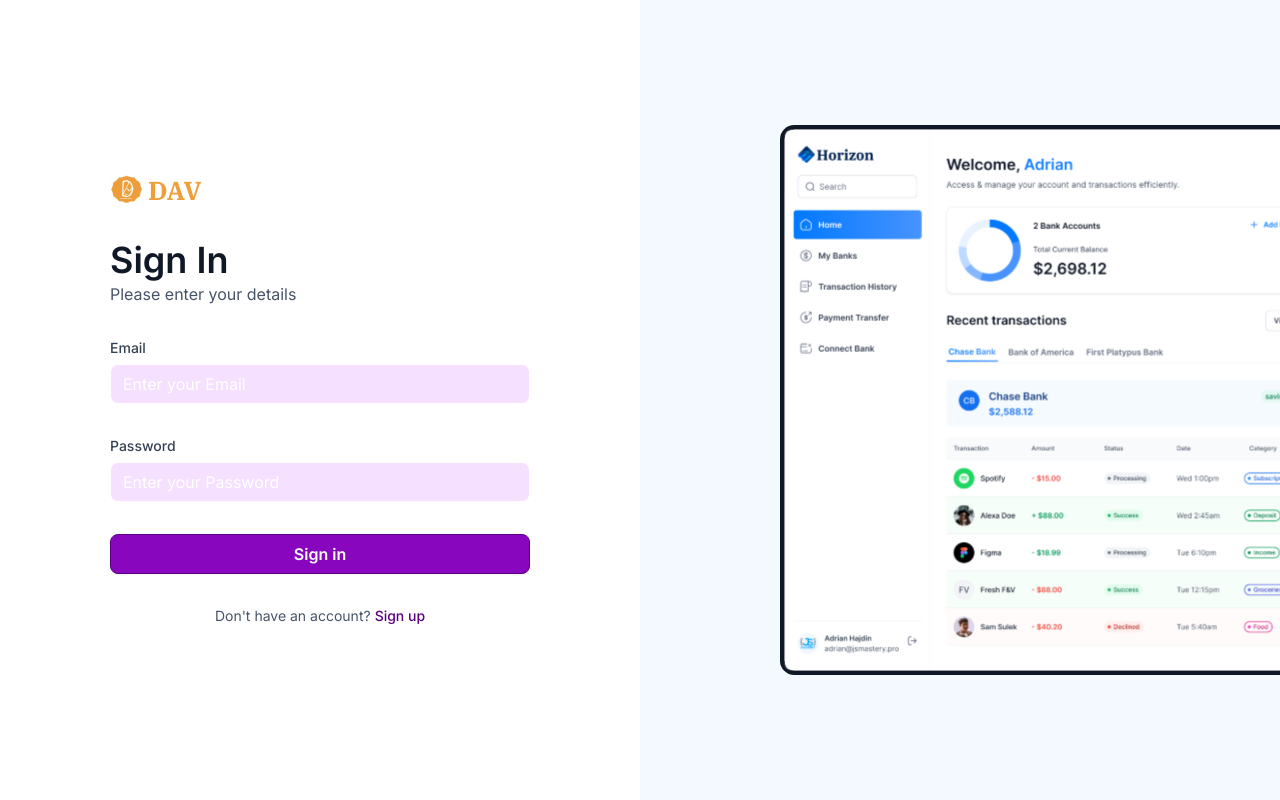
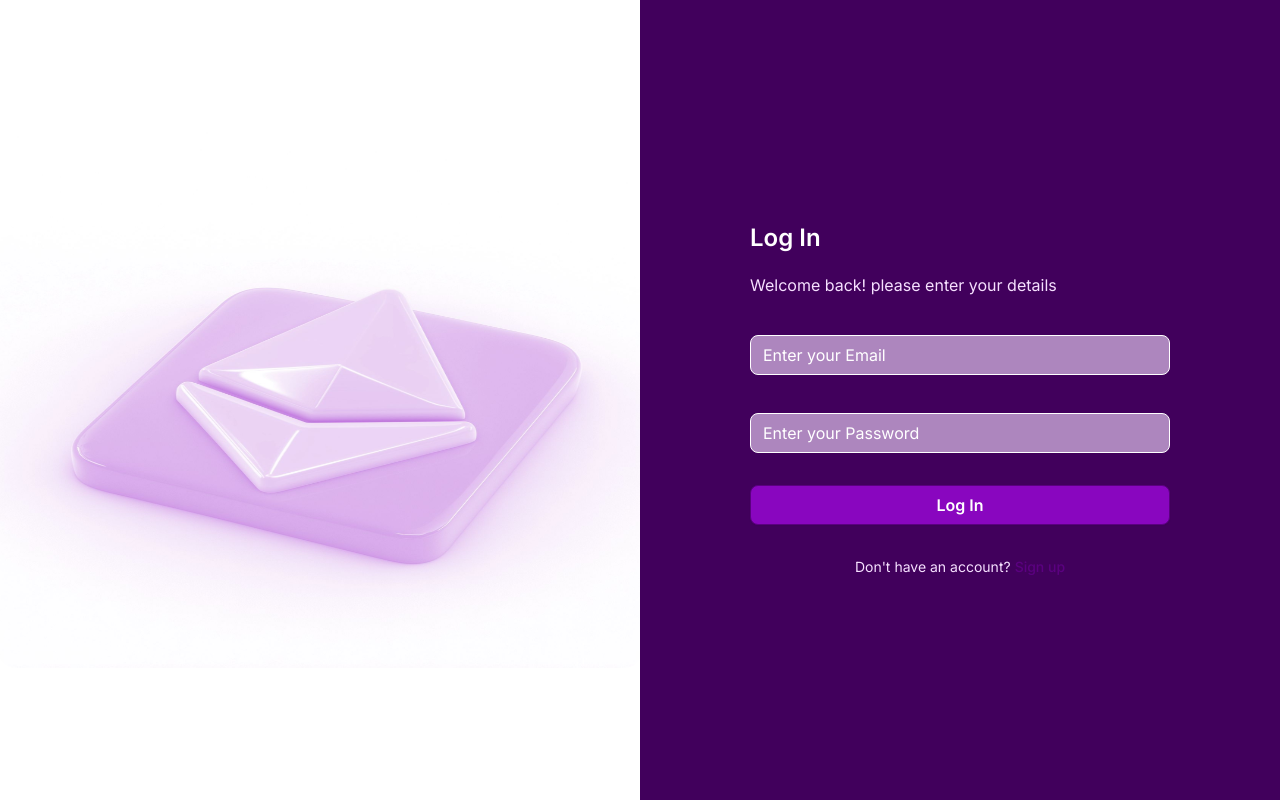
Before and after one commit to Davidson3556/DavBank, a Next.js app: page /sign-in in a window 1280 px wide. Built offline with nearby package versions, Linux system fonts and the light colour scheme.

Commit message:
sign modification

```diff
--- a/app/(auth)/layout.tsx
+++ b/app/(auth)/layout.tsx
@@ -7,20 +7,25 @@
   }>) {
     return (
       <main className="flex min-h-screen w-full
-      justify-between font-inter">
-          {children}
+      justify-between font-inter bg-[#41005C]">
 
           <div className="auth-asset">
+
             <div>
                 <Image
-                src="/icons/auth-image.svg"
-                alt="Auth Image"
-                width={500}
+                src="/icons/login.svg"
+                alt="Login Image"
+                width={750}
                 height={500}
                 />
             </div>
 
+
+
+
+
           </div>
+           {children}
       </main>
     );
   }
--- a/app/globals.css
+++ b/app/globals.css
@@ -45,7 +45,7 @@
 
 @layer utilities {
   .input-class {
-    @apply text-16 placeholder:text-16 rounded-lg border border-[#FFFFFF] text-gray-900 bg-btninput placeholder-[white];
+    @apply text-16 placeholder:text-16 rounded-lg border border-[#FFFFFF] text-gray-900 bg-btninput-60 placeholder-[white];
   }
 
   .sheet-content button {
--- a/components/ui/AuthForm.tsx
+++ b/components/ui/AuthForm.tsx
@@ -75,30 +75,22 @@
 
   return (
     <section className="auth-form">
-        <header className="flex flex-col gap-5 md:gap-8">
-        <Link href="/"
-            className="cursor-pointer items-center gap-1 flex">
-            <Image src="/icons/logo.svg"
-                width={34}
-                height={34}
-                alt="Dav logo"/>
-                 <h1 className="text-26 font-ibm-plex-serif font-bold text-[#ee9f39]">
-                  DAV</h1>
-        </Link>
+        <header className="flex flex-col gap-5 md:gap-8 ">
+
         <div className="flex flex-col gap-1 md:gap-3">
-            <h1 className='text-24 lg:text-36 font-semibold
-            text-gray-900'>
+            <h1 className='text-24 lg:text-24 font-semibold
+            text-[#FFFFFF]'>
 
                 {user
                 ?'Link Account'
             :type==='sign-in'
-            ?'Sign In'
-            :'Sign Up'
+            ?'Log In'
+            :''
             }
-              <p className='text-16 font-normal text-gray-600'>
+              <p className='text-16 font-normal text-[#F6E0FF] mt-5'>
                 {user
                 ? 'Link your account to get started'
-                : 'Please enter your details'
+                : 'Welcome back! please enter your details'
                 }
 
               </p>
@@ -151,11 +143,11 @@
                     {type === 'sign-in' && (
                       <>
                     <CustomInput
-                      control={form.control} name="email" label="Email"
+                      control={form.control} name="email" label=""
                       placeholder="Enter your Email"
                     />
                     <CustomInput
-                      control={form.control} name="password" label="Password"
+                      control={form.control} name="password" label=""
                        placeholder="Enter your Password"
 
 
@@ -174,14 +166,14 @@
                         Loading...
                         </>
                       ) :type === 'sign-in'
-                        ?'Sign in': 'Sign up'}
+                        ?'Log In': 'Create Account'}
                       </Button>
                     </div>
 
                     </form>
                 </Form>
                 <footer className="flex justify-center gap-1">
-                  <p className="text-14 font-normal text-gray-600">
+                  <p className="text-14 font-normal text-[#F6E0FF]">
                     {type=== 'sign-in'
                     ?"Don't have an account?"
                     :"Already have an account"}
--- a/tailwind.config.ts
+++ b/tailwind.config.ts
@@ -25,7 +25,9 @@
         },
         bankGradient: "#5B0080",
         btncolor:"#8906BF",
-        btninput:"rgba(246, 224, 255, 1)",
+        btninput:{
+          60:"#F6E0FF99"
+        },
         sideBarColor:"#330546",
         indigo: {
           500: "#6172F3",
@@ -56,7 +58,7 @@
           900: "#194185",
         },
         sky: {
-          1: "#F3F9FF",
+          1: "#FFFFFF",
         },
         black: {
           1: "#00214F",
```
Also changed, not shown: public/icons/login.svg (added).
